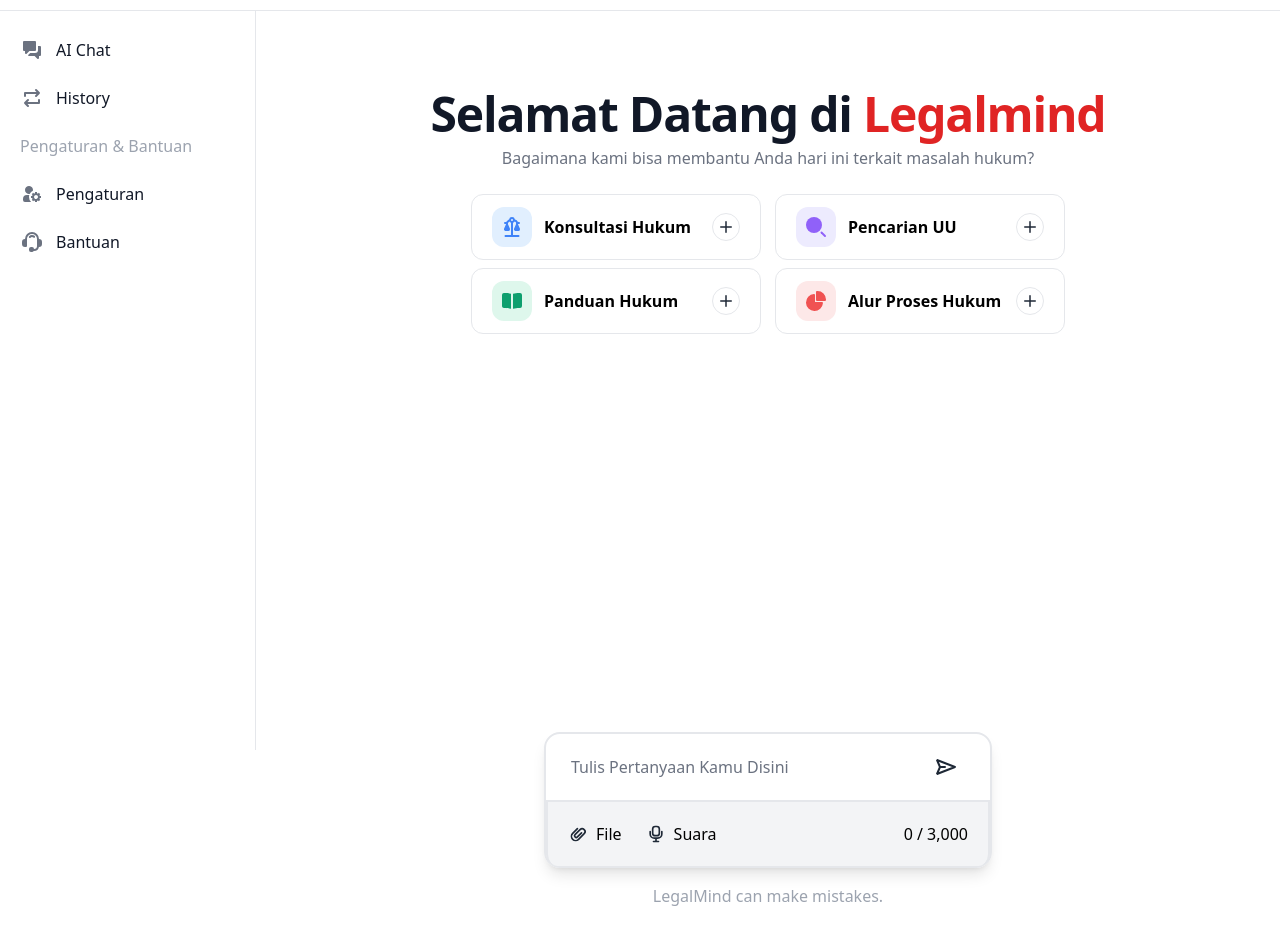
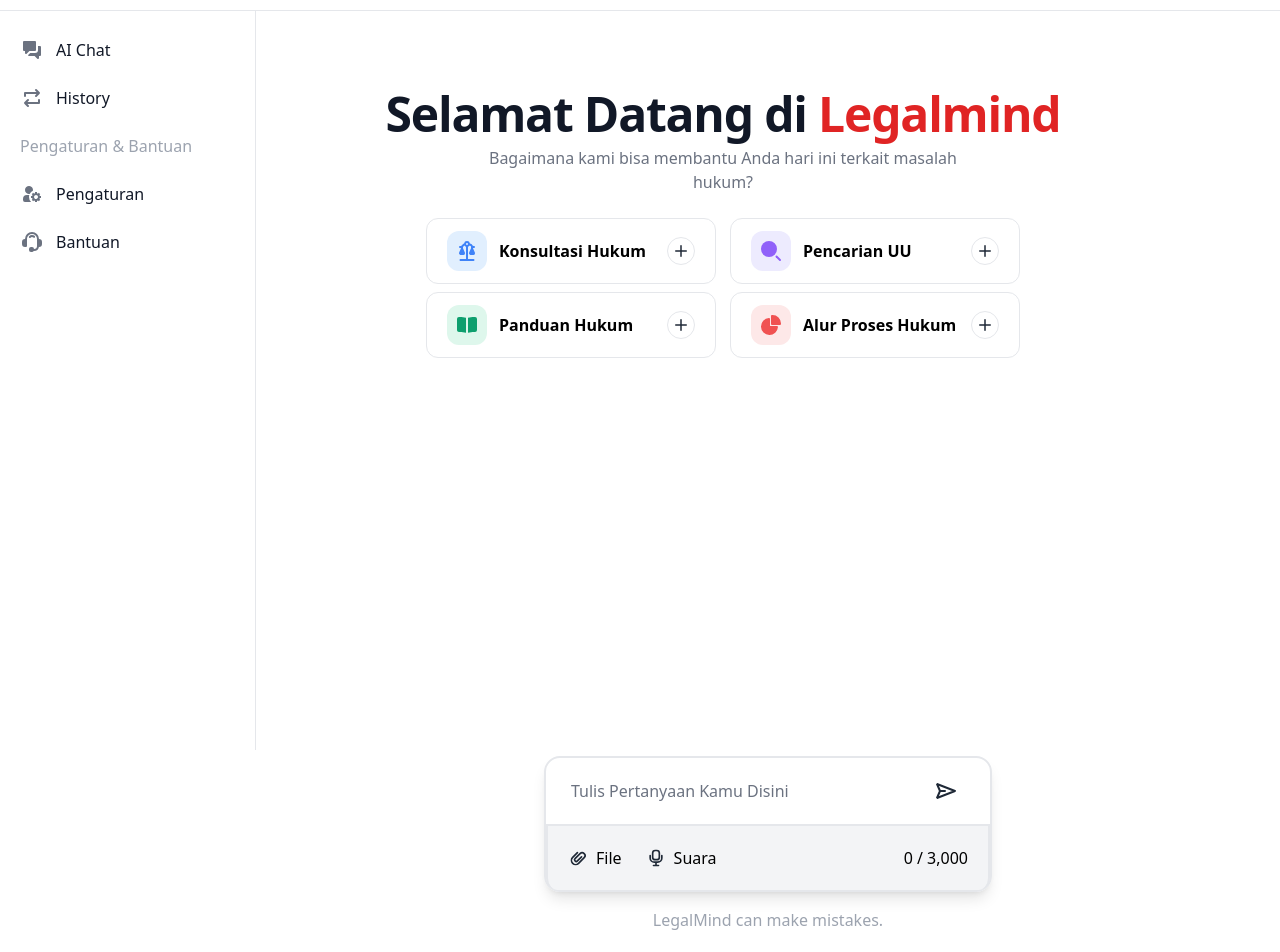
Before and after one commit to ckckckcz/Hackthon-JTI, a React (Vite) app in the folder Client/: page /legalMind in a window 1280 px wide. Shown: the part 50-1002 px from the top of the page. Before the commit the page ends 978 px from the top, so only its background shows below. Built offline with nearby package versions, Linux system fonts and the light colour scheme.

Commit message:
update: make chat compnents

```diff
--- a/Client/src/components/legalMind/Index.tsx
+++ b/Client/src/components/legalMind/Index.tsx
@@ -1,9 +1,8 @@
 import User from "./components/User";
 import keadilanBersama from "../../assets/img/keadilanBersama.png";
 import Features from "./components/Features";
-import React, { useState } from "react";
+import Chat from "./components/Chat";
 export default function Sidebar() {
-  const [isFocused, setIsFocused] = useState(false);
   return (
     <>
       <nav className="fixed top-0 z-50 w-full bg-white border-b border-gray-200 dark:bg-gray-800 dark:border-gray-700">
@@ -120,50 +119,7 @@
         </div>
       </aside>
       <Features />
-      <div className="inputMessage lg:pr-72 lg:pl-72 p-5 sm:ml-64 text-left lg:text-center lg:mt-[350px] mt-24">
-        <div className={`flex flex-col bg-background rounded-2xl shadow-lg border-2 ${isFocused ? "border-red-600" : "border-gray-200"}`}>
-          <div className="relative p-3 font-medium">
-            <input
-              type="text"
-              placeholder="Tulis Pertanyaan Kamu Disini"
-              className="w-full border border-white focus:border-transparent focus:ring-0"
-              onFocus={() => setIsFocused(true)} // Set fokus menjadi true saat input fokus
-              onBlur={() => setIsFocused(false)} // Set fokus menjadi false saat input tidak fokus
-            />
-            <button className="absolute right-4 top-1/2 transform -translate-y-1/2 p-2">
-              <svg className="w-10 h-10 text-gray-800 rounded-full dark:text-white rotate-90 p-2 hover:bg-gray-100" aria-hidden="true" xmlns="http://www.w3.org/2000/svg" width="24" height="24" fill="none" viewBox="0 0 24 24">
-                <path stroke="currentColor" strokeLinecap="round" strokeLinejoin="round" strokeWidth="2" d="m12 18-7 3 7-18 7 18-7-3Zm0 0v-5" />
-              </svg>
-            </button>
-          </div>
-          <div className="flex items-center p-5 justify-between font-medium text-muted-foreground border-2 border-t-gray-200 border-b-0 bg-gray-100 rounded-bl-xl rounded-br-xl">
-            <div className="flex items-center space-x-6">
-              <button className="flex items-center text-muted-foreground hover:text-muted-foreground/80 transition duration-200">
-                <svg className="w-5 h-5 text-gray-800 dark:text-white rotate-45" aria-hidden="true" xmlns="http://www.w3.org/2000/svg" width="24" height="24" fill="none" viewBox="0 0 24 24">
-                  <path stroke="currentColor" strokeLinecap="round" strokeLinejoin="round" strokeWidth="2" d="M7 8v8a5 5 0 1 0 10 0V6.5a3.5 3.5 0 1 0-7 0V15a2 2 0 0 0 4 0V8" />
-                </svg>
-                <span className="ml-2">File</span>
-              </button>
-              <button className="flex items-center text-muted-foreground hover:text-muted-foreground/80 transition duration-200">
-                <svg className="w-5 h-5 text-gray-800 dark:text-white" aria-hidden="true" xmlns="http://www.w3.org/2000/svg" width="24" height="24" fill="none" viewBox="0 0 24 24">
-                  <path
-                    stroke="currentColor"
-                    strokeLinecap="round"
-                    strokeLinejoin="round"
-                    strokeWidth="2"
-                    d="M19 9v3a5.006 5.006 0 0 1-5 5h-4a5.006 5.006 0 0 1-5-5V9m7 9v3m-3 0h6M11 3h2a3 3 0 0 1 3 3v5a3 3 0 0 1-3 3h-2a3 3 0 0 1-3-3V6a3 3 0 0 1 3-3Z"
-                  />
-                </svg>
-                <span className="ml-2">Suara</span>
-              </button>
-            </div>
-            <span className="text-muted-foreground font-medium text-md">0 / 3,000</span>
-          </div>
-        </div>
-        <div className="warningAi mt-4  text-center">
-          <h5 className="font-medium text-gray-400 font-md">LegalMind can make mistakes.</h5>
-        </div>
-      </div>
+      <Chat />
     </>
   );
 }
--- /dev/null
+++ b/Client/src/components/legalMind/components/Chat.tsx
@@ -0,0 +1,50 @@
+import React, { useState } from "react";
+export default function Chat() {
+  const [isFocused, setIsFocused] = useState(false);
+  return (
+    <div className="inputMessage lg:pr-72 lg:pl-72 p-5 sm:ml-64 text-left lg:text-center lg:mt-[350px] mt-52">
+      <div className={`flex flex-col bg-background rounded-2xl shadow-lg border-2 ${isFocused ? "border-red-600" : "border-gray-200"}`}>
+        <div className="relative p-3 font-medium">
+          <input
+            type="text"
+            placeholder="Tulis Pertanyaan Kamu Disini"
+            className="w-full border border-white focus:border-transparent focus:ring-0"
+            onFocus={() => setIsFocused(true)} // Set fokus menjadi true saat input fokus
+            onBlur={() => setIsFocused(false)} // Set fokus menjadi false saat input tidak fokus
+          />
+          <button className="absolute right-4 top-1/2 transform -translate-y-1/2 p-2">
+            <svg className="w-10 h-10 text-gray-800 rounded-full dark:text-white rotate-90 p-2 hover:bg-gray-100" aria-hidden="true" xmlns="http://www.w3.org/2000/svg" width="24" height="24" fill="none" viewBox="0 0 24 24">
+              <path stroke="currentColor" strokeLinecap="round" strokeLinejoin="round" strokeWidth="2" d="m12 18-7 3 7-18 7 18-7-3Zm0 0v-5" />
+            </svg>
+          </button>
+        </div>
+        <div className="flex items-center p-5 justify-between font-medium text-muted-foreground border-2 border-t-gray-200 border-b-0 bg-gray-100 rounded-bl-xl rounded-br-xl">
+          <div className="flex items-center space-x-6">
+            <button className="flex items-center text-muted-foreground hover:text-muted-foreground/80 transition duration-200">
+              <svg className="w-5 h-5 text-gray-800 dark:text-white rotate-45" aria-hidden="true" xmlns="http://www.w3.org/2000/svg" width="24" height="24" fill="none" viewBox="0 0 24 24">
+                <path stroke="currentColor" strokeLinecap="round" strokeLinejoin="round" strokeWidth="2" d="M7 8v8a5 5 0 1 0 10 0V6.5a3.5 3.5 0 1 0-7 0V15a2 2 0 0 0 4 0V8" />
+              </svg>
+              <span className="ml-2">File</span>
+            </button>
+            <button className="flex items-center text-muted-foreground hover:text-muted-foreground/80 transition duration-200">
+              <svg className="w-5 h-5 text-gray-800 dark:text-white" aria-hidden="true" xmlns="http://www.w3.org/2000/svg" width="24" height="24" fill="none" viewBox="0 0 24 24">
+                <path
+                  stroke="currentColor"
+                  strokeLinecap="round"
+                  strokeLinejoin="round"
+                  strokeWidth="2"
+                  d="M19 9v3a5.006 5.006 0 0 1-5 5h-4a5.006 5.006 0 0 1-5-5V9m7 9v3m-3 0h6M11 3h2a3 3 0 0 1 3 3v5a3 3 0 0 1-3 3h-2a3 3 0 0 1-3-3V6a3 3 0 0 1 3-3Z"
+                />
+              </svg>
+              <span className="ml-2">Suara</span>
+            </button>
+          </div>
+          <span className="text-muted-foreground font-medium text-md">0 / 3,000</span>
+        </div>
+      </div>
+      <div className="warningAi mt-4  text-center">
+        <h5 className="font-medium text-gray-400 font-md">LegalMind can make mistakes.</h5>
+      </div>
+    </div>
+  );
+}
--- a/Client/src/components/legalMind/components/Features.tsx
+++ b/Client/src/components/legalMind/components/Features.tsx
@@ -1,13 +1,13 @@
 export default function Features() {
   return (
-    <div className="p-4 sm:ml-64 text-left lg:text-center">
+    <div className="p-4 sm:ml-64 text-left lg:text-center mr-[90px]">
       <div className="p-3 mt-16 lg:mt-28">
         <h1 className="mb-2 text-4xl font-extrabold leading-none tracking-tight text-gray-900 md:text-4xl lg:text-5xl dark:text-white">
           Selamat Datang di <span className="text-red-600">Legalmind</span>
         </h1>
         <p className="mb-6 text-md font-normal text-gray-500 lg:text-md sm:px-16 xl:px-48 dark:text-gray-400">Bagaimana kami bisa membantu Anda hari ini terkait masalah hukum?</p>
         <div className="fitur lg:grid lg:grid-cols-2 w-[600px] mx-auto grid gap-2 justify-start sm:justify-start">
-          <a href="#" className="inline-flex lg:w-[290px] w-[320px] items-center justify-between px-5 py-3 text-base font-medium text-center text-black border border-gray-200 bg-white rounded-xl hover:bg-gray-100  mx-auto">
+          <a href="#" className="inline-flex lg:w-[290px] w-[330px] items-center justify-between px-5 py-3 text-base font-medium text-center text-black border border-gray-200 bg-white rounded-xl hover:bg-gray-100  mx-auto">
             <div className="title flex gap-3 items-center font-bold">
               <svg className="w-10 h-10 text-blue-500 rounded-xl bg-blue-100 p-2 dark:text-white" aria-hidden="true" xmlns="http://www.w3.org/2000/svg" width="24" height="24" fill="currentColor" viewBox="0 0 24 24">
                 <path
@@ -22,7 +22,7 @@
               <path stroke="currentColor" strokeLinecap="round" strokeLinejoin="round" strokeWidth="2" d="M5 12h14m-7 7V5" />
             </svg>
           </a>
-          <a href="#" className="inline-flex lg:w-[290px] w-[320px] items-center justify-between px-5 py-3 text-base font-medium text-center text-black border border-gray-200 bg-white rounded-xl hover:bg-gray-100  mx-auto">
+          <a href="#" className="inline-flex lg:w-[290px] w-[330px] items-center justify-between px-5 py-3 text-base font-medium text-center text-black border border-gray-200 bg-white rounded-xl hover:bg-gray-100  mx-auto">
             <div className="title flex gap-3 items-center font-bold">
               <svg className="w-10 h-10 text-purple-500 rounded-xl  bg-purple-100 p-2 dark:text-white" aria-hidden="true" xmlns="http://www.w3.org/2000/svg" width="24" height="24" fill="currentColor" viewBox="0 0 24 24">
                 <path d="M10 2a8 8 0 1 0 0 16 8 8 0 0 0 0-16Z" />
@@ -34,7 +34,7 @@
               <path stroke="currentColor" strokeLinecap="round" strokeLinejoin="round" strokeWidth="2" d="M5 12h14m-7 7V5" />
             </svg>
           </a>
-          <a href="#" className="inline-flex lg:w-[290px] w-[320px] items-center justify-between px-5 py-3 text-base font-medium text-center text-black border border-gray-200 bg-white rounded-xl hover:bg-gray-100  mx-auto">
+          <a href="#" className="inline-flex lg:w-[290px] w-[330px] items-center justify-between px-5 py-3 text-base font-medium text-center text-black border border-gray-200 bg-white rounded-xl hover:bg-gray-100  mx-auto">
             <div className="title flex gap-3 items-center font-bold">
               <svg className="w-10 h-10 text-green-500 rounded-xl bg-green-100 p-2 dark:text-whit" aria-hidden="true" xmlns="http://www.w3.org/2000/svg" width="24" height="24" fill="currentColor" viewBox="0 0 24 24">
                 <path
@@ -49,7 +49,7 @@
               <path stroke="currentColor" strokeLinecap="round" strokeLinejoin="round" strokeWidth="2" d="M5 12h14m-7 7V5" />
             </svg>
           </a>
-          <a href="#" className="inline-flex lg:w-[290px] w-[320px] items-center justify-between px-5 py-3 text-base font-medium text-center text-black border border-gray-200 bg-white rounded-xl hover:bg-gray-100  mx-auto">
+          <a href="#" className="inline-flex lg:w-[290px] w-[330px] items-center justify-between px-5 py-3 text-base font-medium text-center text-black border border-gray-200 bg-white rounded-xl hover:bg-gray-100  mx-auto">
             <div className="title flex gap-3 items-center font-bold">
               <svg className="w-10 h-10 text-red-500 rounded-xl bg-red-100 p-2 dark:text-whit" aria-hidden="true" xmlns="http://www.w3.org/2000/svg" width="24" height="24" fill="currentColor" viewBox="0 0 24 24">
                 <path d="M13.5 2c-.178 0-.356.013-.492.022l-.074.005a1 1 0 0 0-.934.998V11a1 1 0 0 0 1 1h7.975a1 1 0 0 0 .998-.934l.005-.074A7.04 7.04 0 0 0 22 10.5 8.5 8.5 0 0 0 13.5 2Z" />
```
